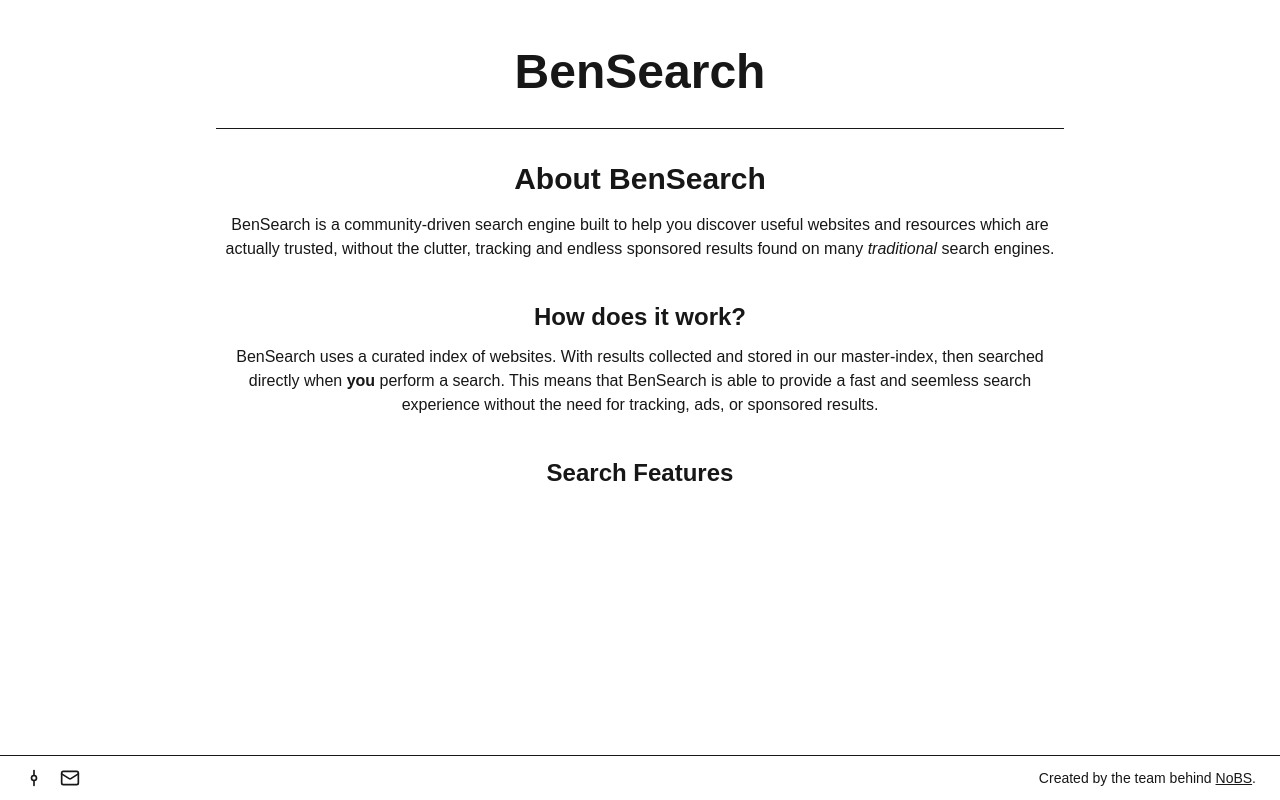
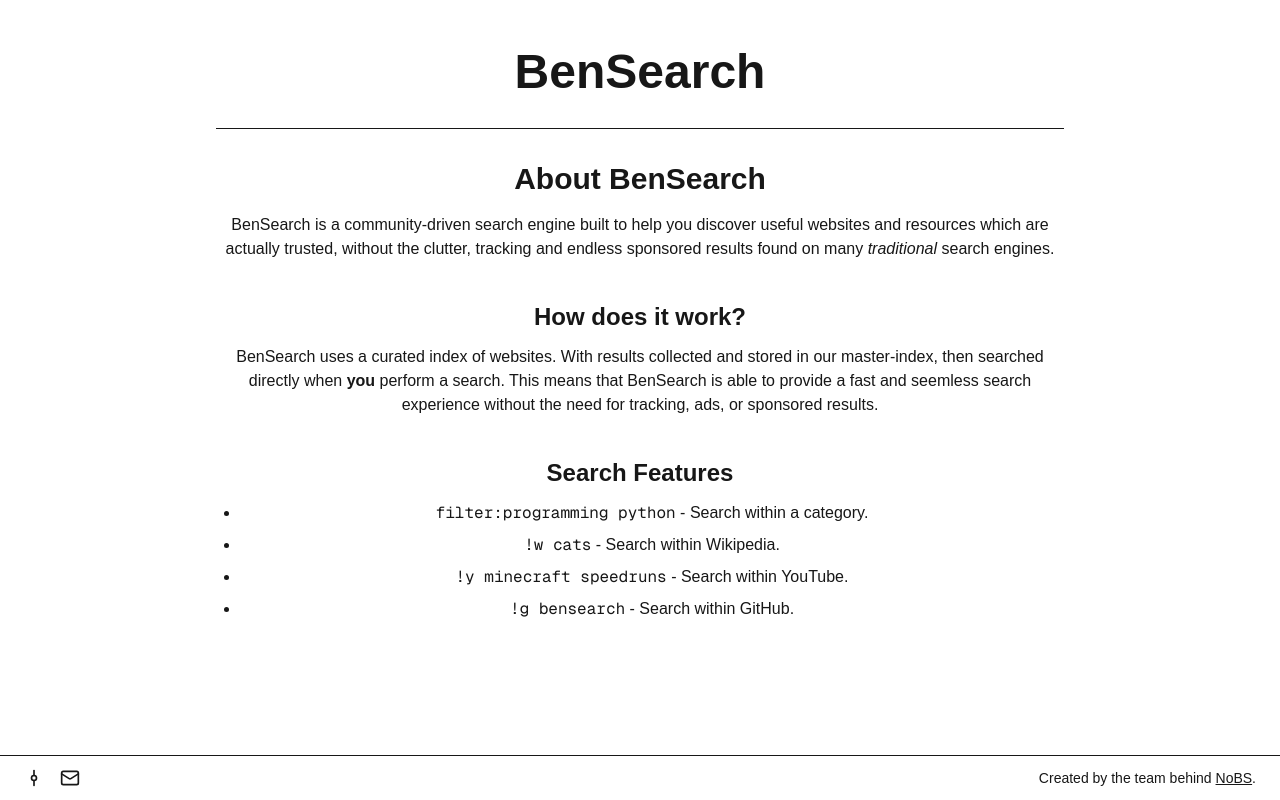
Before and after one commit to BennyGaming635/BenSearch, a Next.js app in the folder bensearch/: page /about in a window 1280 px wide. Built offline with nearby package versions, Linux system fonts and the light colour scheme.

Commit message:
add search features

```diff
--- a/bensearch/app/about/page.tsx
+++ b/bensearch/app/about/page.tsx
@@ -35,6 +35,20 @@
             <h2 className="text-2xl font-semibold mt-10 mb-3">
                 Search Features
             </h2>
+            <ul className="list-disc ml-6 space-y-2 text-muted-foreground">
+                <li>
+                    <code>filter:programming python</code> - Search within a category.
+                </li>
+                <li>
+                    <code>!w cats</code> - Search within Wikipedia.
+                </li>
+                <li>
+                    <code>!y minecraft speedruns</code> - Search within YouTube.
+                </li>
+                <li>
+                    <code>!g bensearch</code> - Search within GitHub.
+                </li>
+            </ul>
         </main>
     )
 }
```
